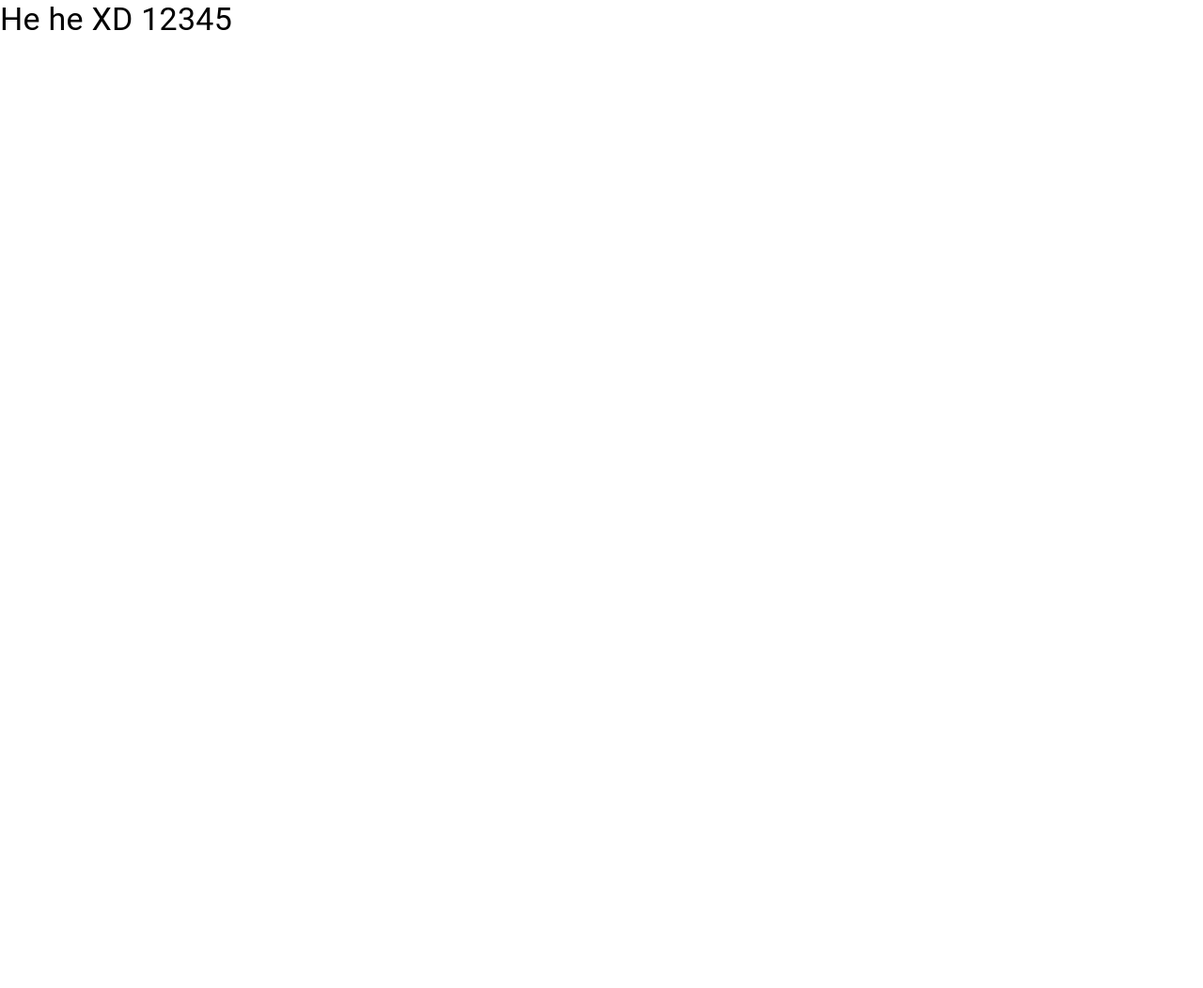
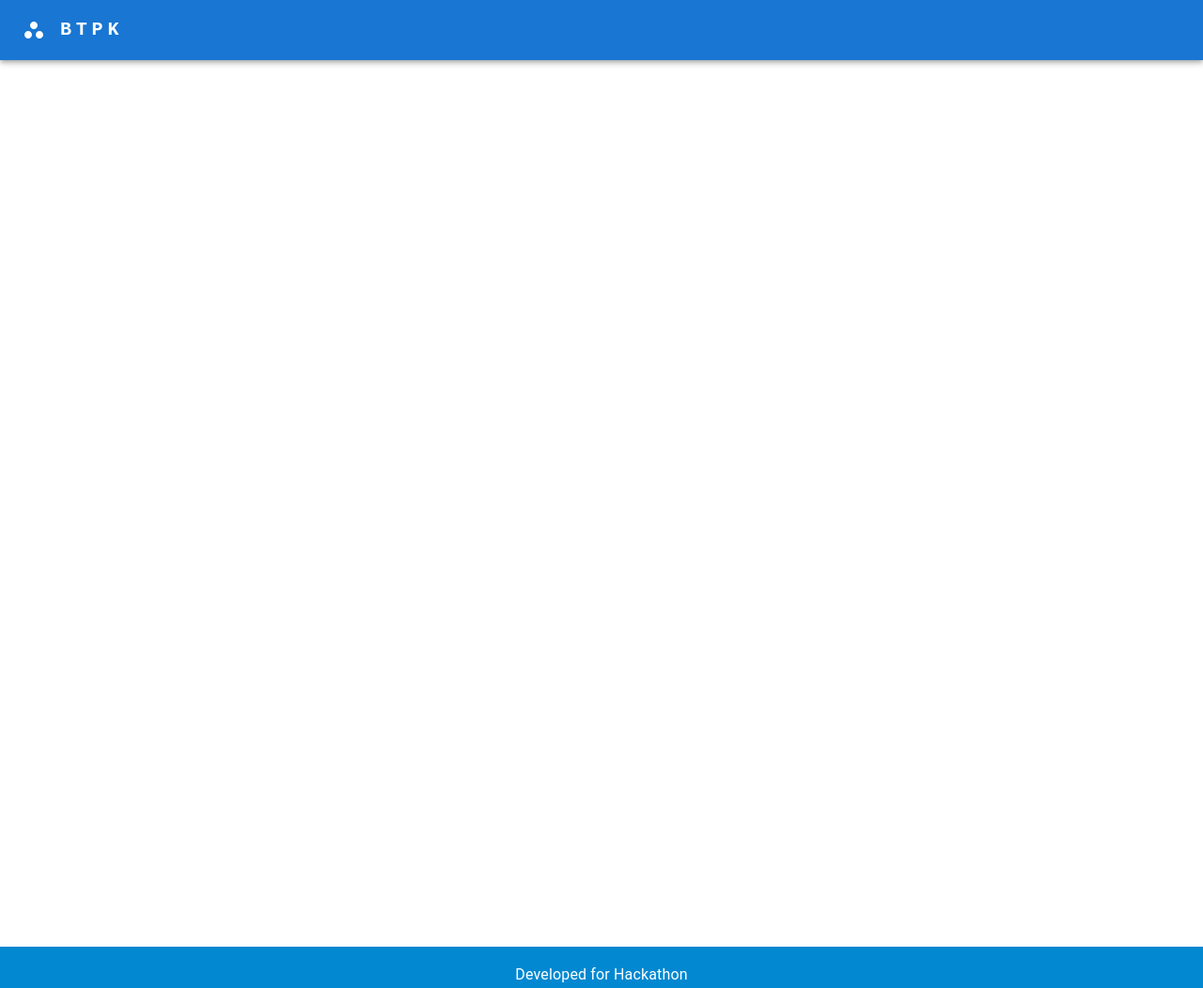
Before and after one commit to rivenbryan/btpk, a React (Create React App) app: page / in a window 1280 px wide. Shown: the whole page at 94% size. Before the commit the page ends 800 px from the top, so only its background shows below. Built offline with nearby package versions, Linux system fonts and the light colour scheme.

Commit message:
commit footer and header

```diff
--- a/package.json
+++ b/package.json
@@ -5,6 +5,7 @@
   "dependencies": {
     "@emotion/react": "^11.10.5",
     "@emotion/styled": "^11.10.5",
+    "@mui/icons-material": "^5.11.0",
     "@mui/material": "^5.11.4",
     "@testing-library/jest-dom": "^5.16.5",
     "@testing-library/react": "^13.4.0",
--- a/src/App.js
+++ b/src/App.js
@@ -1,9 +1,12 @@
 import React from 'react'
 import Header from './components/header'
+import Footer from './components/footer';
+import { useState } from "react";
 export default function App() {
   return (
     <>
     <Header/>
+    <Footer/>
     </>
   )
 }
--- /dev/null
+++ b/src/components/footer.js
@@ -0,0 +1,21 @@
+import { Box, Grid, Tooltip, Typography } from "@mui/material"
+import LinkedInIcon from '@mui/icons-material/LinkedIn';
+import InstagramIcon from '@mui/icons-material/Instagram';
+import GitHubIcon from '@mui/icons-material/GitHub';
+const Footer = () => {
+    return (
+        <>
+            <Box bgcolor="info.main" sx={{ marginTop: 120 }} >
+                <Grid container spacing={2}
+                    justifyContent="center" textAlign="center">
+                    <Grid item xs={5}>
+                        <Typography color="white" variant="subtitle1">Developed for Hackathon</Typography>
+
+                    </Grid>
+                </Grid>
+            </Box>
+        </>
+    )
+}
+
+export default Footer
--- a/src/components/header.js
+++ b/src/components/header.js
@@ -1,11 +1,80 @@
-import React from 'react'
-import { Typography } from '@mui/material';
+import React from "react";
+import AppBar from "@mui/material/AppBar";
+import Box from "@mui/material/Box";
+import WorkspacesIcon from "@mui/icons-material/Workspaces";
+import Toolbar from "@mui/material/Toolbar";
+import IconButton from "@mui/material/IconButton";
+import Typography from "@mui/material/Typography";
+import Menu from "@mui/material/Menu";
+import Container from "@mui/material/Container";
+import Avatar from "@mui/material/Avatar";
+import Button from "@mui/material/Button";
+import Tooltip from "@mui/material/Tooltip";
+import MenuItem from '@mui/material/MenuItem';
+
 
 export default function Header() {
+  const pages = ['Products', 'Pricing', 'Blog'];
+
+
   return (
-    <Typography
-      variant = "h4">
-        He he XD 12345
-    </Typography>
-  )
+    <AppBar position="static">
+      <Container maxWidth="xl">
+        <Toolbar disableGutters>
+          <WorkspacesIcon sx={{ paddingRight: 2 }} />
+          <Typography
+            variant="h6"
+            noWrap
+            component="a"
+            href="/"
+            sx={{
+              mr: 2,
+              display: { xs: "none", md: "flex" },
+              fontFamily: "monospace",
+              fontWeight: 700,
+              letterSpacing: ".3rem",
+              color: "inherit",
+              textDecoration: "none",
+            }}
+          >
+            BTPK
+          </Typography>
+          <Box sx={{ flexGrow: 1, display: { xs: 'none', md: 'flex' } }}>
+            {/* {pages.map((page) => (
+              <Button
+                key={page}
+                sx={{ my: 2, color: 'white', display: 'block' }}
+              >
+                {page}
+              </Button>
+            ))} */}
+          </Box>
+
+          {/* <Box sx={{ flexGrow: 0 }}>
+            <Tooltip title="Open settings">
+              <IconButton  sx={{ p: 0 }}>
+                <Avatar alt="Remy Sharp" src="/static/images/avatar/2.jpg" />
+              </IconButton>
+            </Tooltip>
+            <Menu
+              sx={{ mt: '45px' }}
+              id="menu-appbar"
+
+              anchorOrigin={{
+                vertical: 'top',
+                horizontal: 'right',
+              }}
+              keepMounted
+              transformOrigin={{
+                vertical: 'top',
+                horizontal: 'right',
+              }}
+
+            >
+            </Menu>
+          </Box> */}
+        </Toolbar>
+      </Container>
+    </AppBar>
+  );
 }
```
Also changed, not shown: 1 other file (tests, documents, lock files or other folders).
